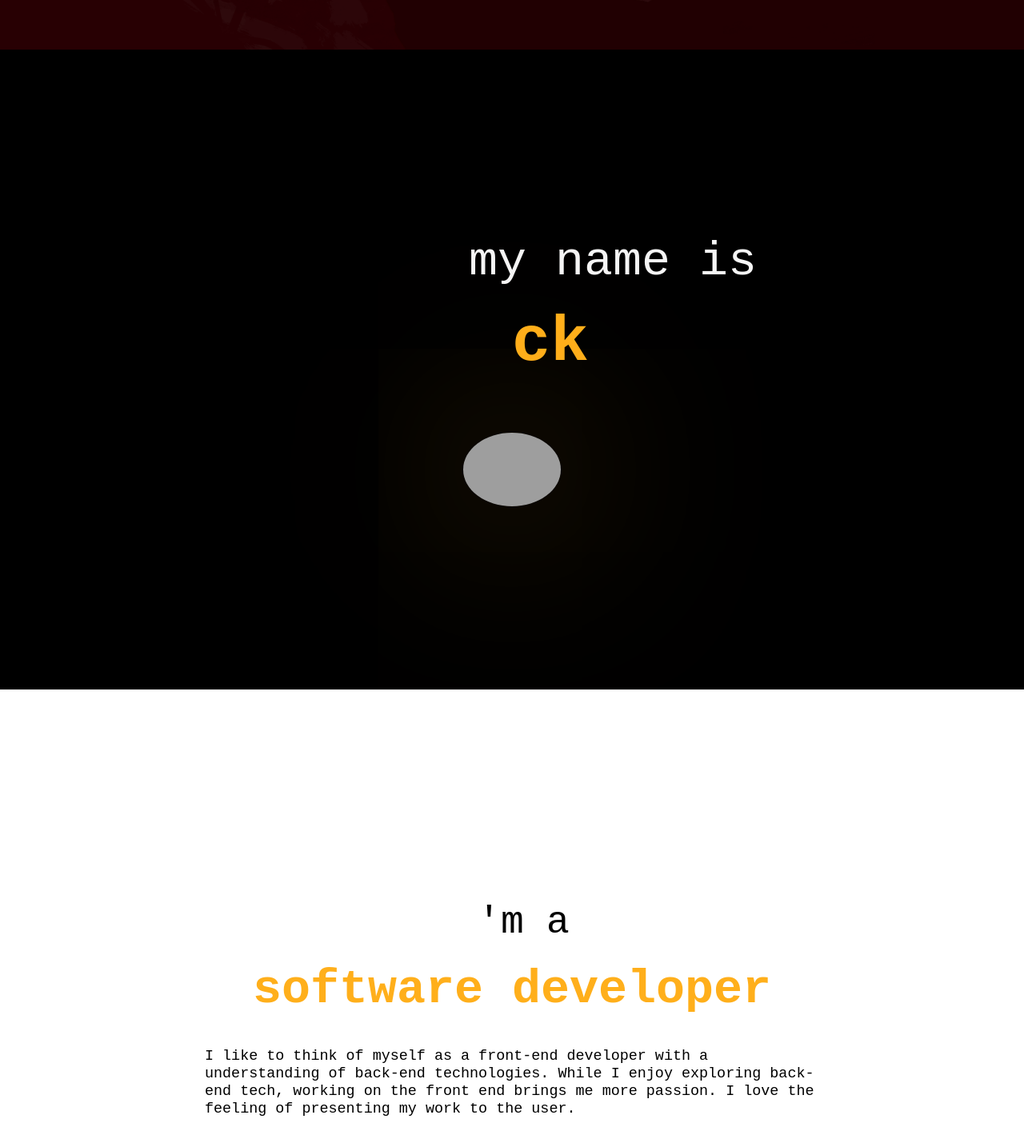
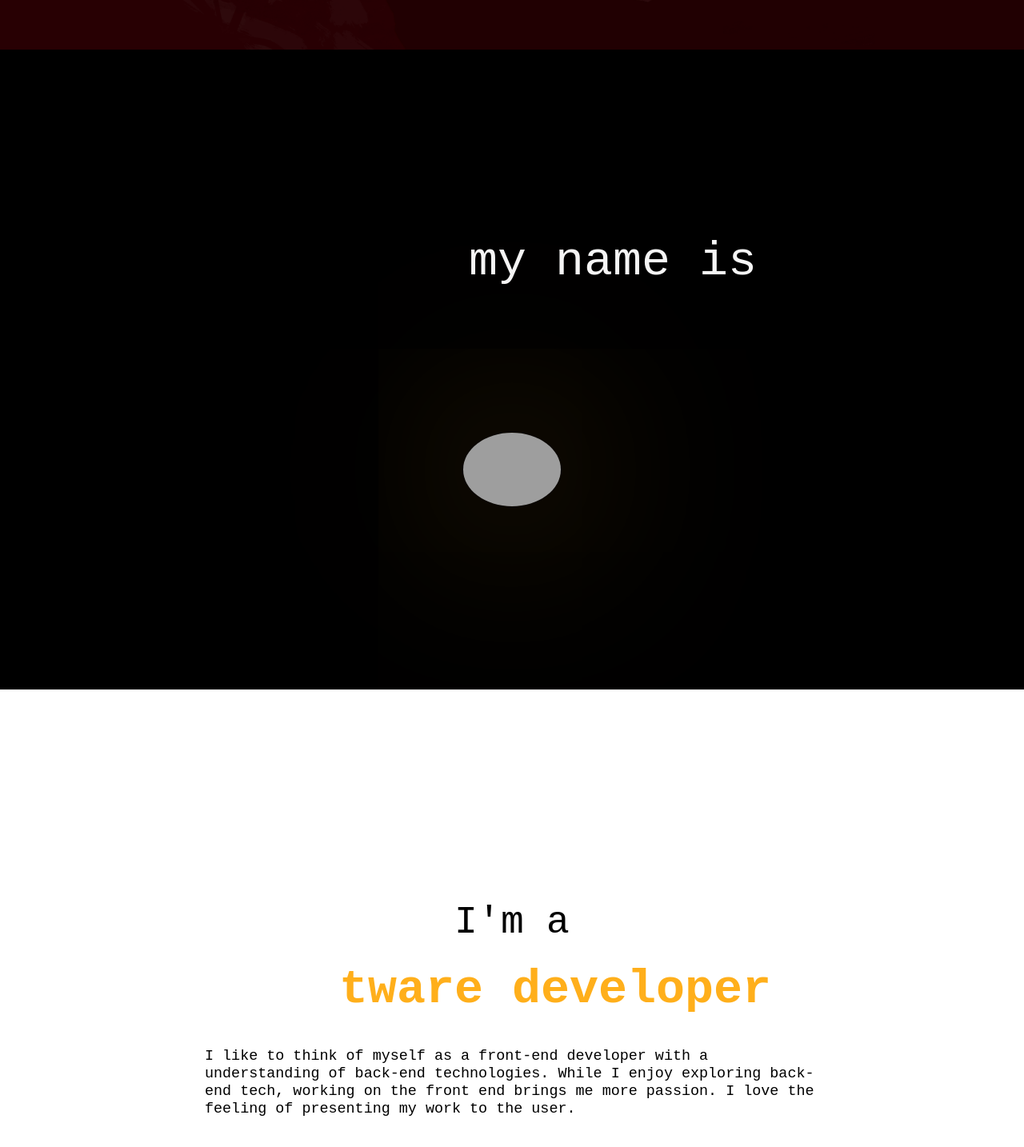
Before and after one commit to NickDDDDDD/personal-portfolio-legacy-2024, a React (Vite) app: page / in a window 1280 px wide. Shown: the part 738-2172 px from the top of the page at 80% size. Built offline with nearby package versions, Linux system fonts and the light colour scheme; grey boxes are pictures that could not be loaded.

Commit message:
improve letters parallax, add  opacity={[0, 1]}

```diff
--- a/src/components/Parallax/RowFixedEnd.jsx
+++ b/src/components/Parallax/RowFixedEnd.jsx
@@ -32,17 +32,17 @@ const RowFixedEnd = ({
     switch (shootFromDirection) {
       case "right":
         return {
-          translateX: ["100vw", xEnd],
+          translateX: ["10vw", xEnd],
           translateY: [yEnd, yEnd],
         };
       case "top":
-        return { translateX: [xEnd, xEnd], translateY: ["-100vh", yEnd] };
+        return { translateX: [xEnd, xEnd], translateY: ["-10vh", yEnd] };
       case "bottom":
-        return { translateX: [xEnd, xEnd], translateY: ["100vh", yEnd] };
+        return { translateX: [xEnd, xEnd], translateY: ["10vh", yEnd] };
       case "left":
       default:
         return {
-          translateX: ["-100vw", xEnd],
+          translateX: ["-10vw", xEnd],
           translateY: [yEnd, yEnd],
         };
     }
@@ -72,6 +72,13 @@ const RowFixedEnd = ({
             key={index}
             shouldAlwaysCompleteAnimation={true}
             easing={easing}
+            rootMargin={{
+              top: 0,
+              right: 0,
+              bottom: 0,
+              left: 0,
+            }}
+            opacity={[0, 1]}
             translateX={translateX}
             translateY={translateY}
             startScroll={startOffset + index}
--- a/src/components/Parallax/RowFixedEndShoot.jsx
+++ b/src/components/Parallax/RowFixedEndShoot.jsx
@@ -63,7 +63,6 @@ const RowFixedEndShoot = ({
           <Parallax
             key={index}
             shouldAlwaysCompleteAnimation={true}
-            shouldDisableScalingTranslations={true}
             easing={easing}
             rootMargin={{
               top: 0,
--- a/src/containers/DescriptionSection.jsx
+++ b/src/containers/DescriptionSection.jsx
@@ -21,7 +21,7 @@ const DescriptionSection = () => {
           xEnd="0vw" // Letters will stop at 0vw from the left
           easing="easeOutQuint" // Use ease-out easing
           shootFromDirection="top" // Letters will shoot in from the top
-          startOffset={1200} // Delay the start of the animation
+          startOffset={1300} // Delay the start of the animation
           baseScrollDuration={200} // Base duration for animation
           durationIncrement={50}
           sx={{ color: "#000000" }} // Increment for each letter's animation duration
@@ -33,9 +33,9 @@ const DescriptionSection = () => {
           xEnd="0vw" // Letters will stop at 0vw from the left
           easing="easeOutBack" // Use ease-out easing
           shootFromDirection="top" // Letters will shoot in from the top
-          startOffset={800} // Delay the start of the animation
-          baseScrollDuration={200} // Base duration for animation
-          durationIncrement={50} // Increment for each letter's animation duration
+          startOffset={1300} // Delay the start of the animation
+          baseScrollDuration={80} // Base duration for animation
+          durationIncrement={20} // Increment for each letter's animation duration
           sx={{ color: "#ffaf1b", fontWeight: "bold" }} // Text color white
         />
       </Box>
--- a/src/containers/IntroSection.jsx
+++ b/src/containers/IntroSection.jsx
@@ -18,18 +18,20 @@ const IntroSection = () => {
         <RowFixedEnd
           inputString="Hello, my name is"
           fontVariant="h2"
-          xEnd="0vw" // Letters will stop at 0vw from the left
           easing="easeOutQuint" // Use ease-out easing
           shootFromDirection="top" // Letters will shoot in from the top
+          startOffset={500} // Delay the start of the animation
+          baseScrollDuration={200} // Base duration for animation
+          durationIncrement={50}
         />
         <RowFixedEnd
           inputString="Nick"
           fontVariant="h1"
-          xEnd="0vw" // Letters will stop at 0vw from the left
           easing="easeOutBack" // Use ease-out easing
           shootFromDirection="top" // Letters will shoot in from the top
-          baseScrollDuration={300} // Base duration for animation
-          durationIncrement={100} // Increment for each letter's animation duration
+          startOffset={500} // Delay the start of the animation
+          baseScrollDuration={200} // Base duration for animation
+          durationIncrement={50} // Increment for each letter's animation duration
           sx={{ color: "#ffaf1b", fontWeight: "bold" }} // Text color white
         />
         <MyAvatar />
```
